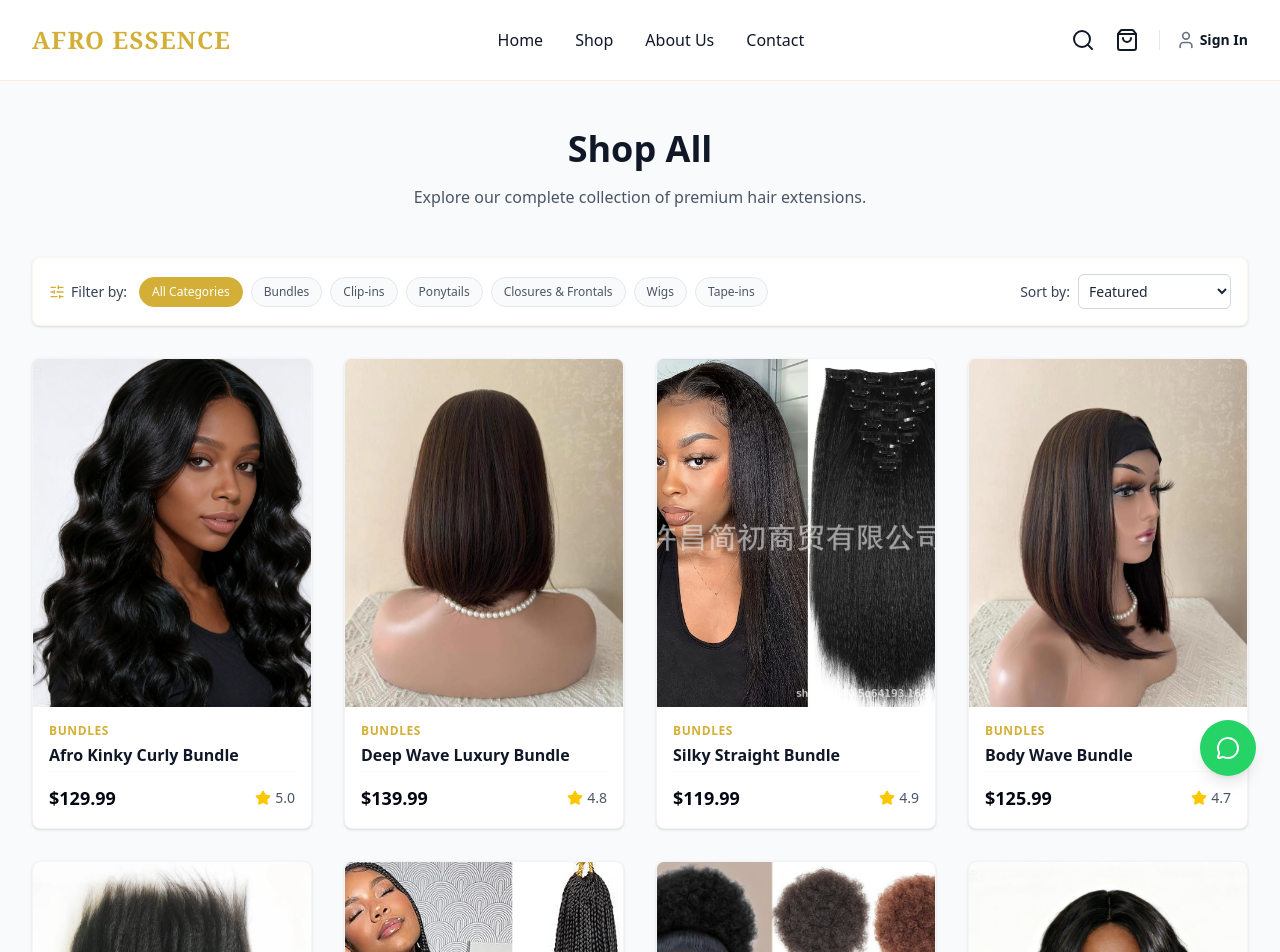
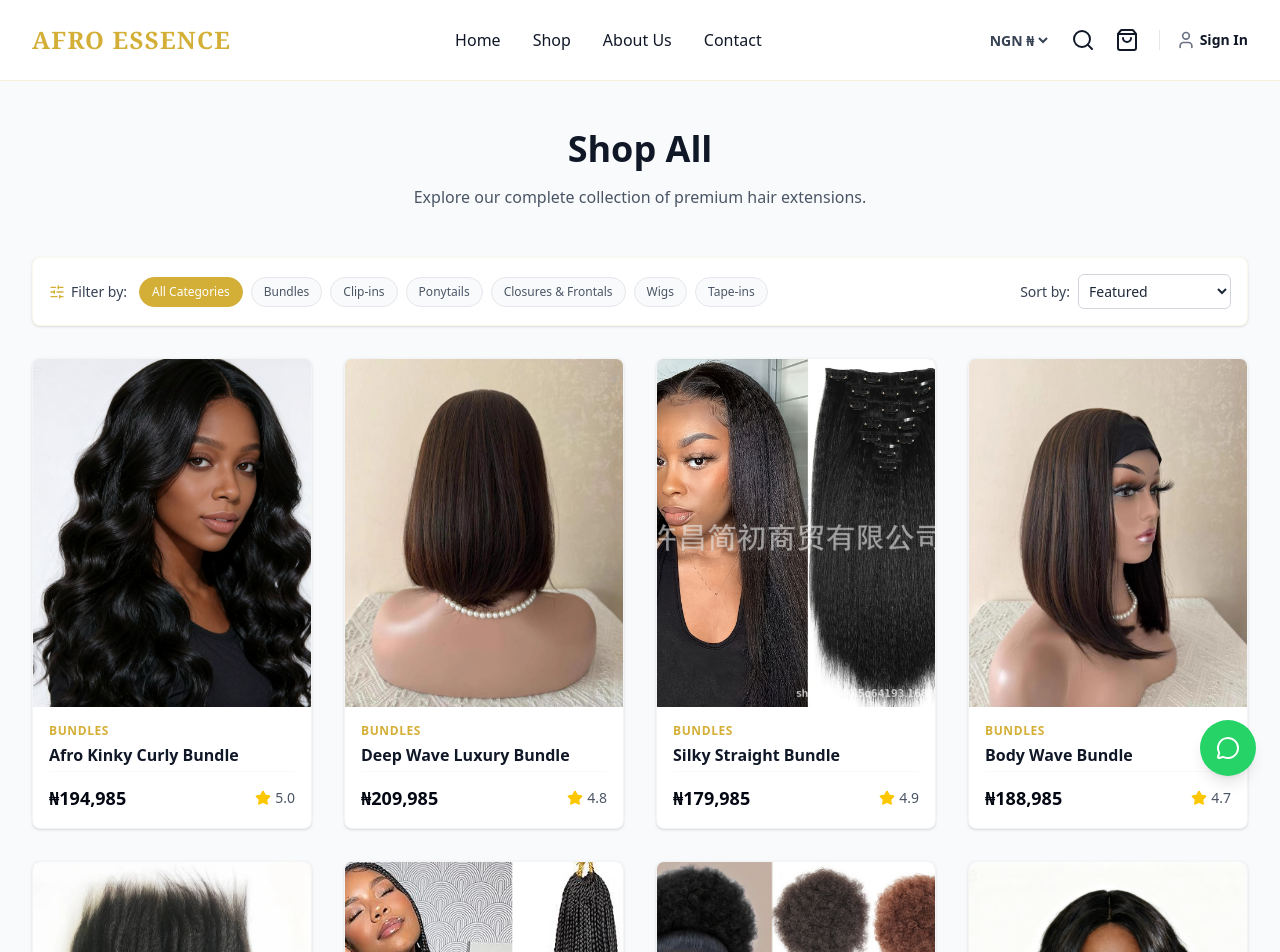
Before and after one commit to Luyando24/afro-essence, a Next.js app: page /shop in a window 1280 px wide. Shown: the top 952 px of the page. Built offline with nearby package versions, Linux system fonts and the light colour scheme; no server answers; the database is empty.

Commit message:
Implement multi-currency feature (USD base, NGN and AUD supported)

```diff
--- a/src/app/admin/page.tsx
+++ b/src/app/admin/page.tsx
@@ -33,10 +33,12 @@ import {
 } from "lucide-react";
 import { useAuth } from "@/components/AuthContext";
 import { supabase } from "@/lib/supabase";
+import { useCurrency } from "@/components/CurrencyContext";
 
 export default function AdminDashboardPage() {
   const router = useRouter();
   const { user, signOut, loading: authLoading } = useAuth();
+  const { formatPrice } = useCurrency();
 
   // Active Tab
   const [activeTab, setActiveTab] = useState<"overview" | "products" | "orders" | "reviews" | "settings">("overview");
@@ -520,7 +522,7 @@ export default function AdminDashboardPage() {
                   <div className="bg-white p-6 rounded-lg border border-gray-100 shadow-sm flex items-center justify-between">
                     <div className="space-y-1.5">
                       <span className="text-xs text-gray-400 font-bold uppercase tracking-wider block">Total Revenue</span>
-                      <span className="text-3xl font-bold text-gray-900">${totalRevenue.toFixed(2)}</span>
+                      <span className="text-3xl font-bold text-gray-900">{formatPrice(totalRevenue)}</span>
                     </div>
                     <div className="h-12 w-12 bg-green-50 rounded-full flex items-center justify-center text-green-500">
                       <TrendingUp className="h-6 w-6" />
@@ -602,7 +604,7 @@ export default function AdminDashboardPage() {
                                 <td className="px-6 py-4 font-mono text-xs text-gray-500 select-all">{o.id.substring(0, 8)}...</td>
                                 <td className="px-6 py-4 font-bold text-gray-800">{o.first_name} {o.last_name}</td>
                                 <td className="px-6 py-4 text-gray-500">{new Date(o.created_at).toLocaleDateString()}</td>
-                                <td className="px-6 py-4 font-bold text-primary">${Number(o.total_amount).toFixed(2)}</td>
+                                <td className="px-6 py-4 font-bold text-primary">{formatPrice(Number(o.total_amount))}</td>
                                 <td className="px-6 py-4">
                                   <span className={`inline-flex items-center text-[10px] font-bold px-2 py-0.5 rounded-full uppercase tracking-wider ${
                                     o.status === "Shipped" ? "bg-green-50 text-green-700 border border-green-200" :
@@ -639,7 +641,7 @@ export default function AdminDashboardPage() {
                             </div>
                             <div className="flex justify-between items-center text-[10px] text-gray-500">
                               <span>{new Date(o.created_at).toLocaleDateString()}</span>
-                              <span className="font-bold text-primary">${Number(o.total_amount).toFixed(2)}</span>
+                              <span className="font-bold text-primary">{formatPrice(Number(o.total_amount))}</span>
                             </div>
                           </div>
                         ))}
@@ -745,7 +747,7 @@ export default function AdminDashboardPage() {
                             <td className="px-6 py-4 text-gray-500 font-medium">{p.category}</td>
 
                             {/* Price */}
-                            <td className="px-6 py-4 font-bold text-gray-900">${Number(p.price).toFixed(2)}</td>
+                            <td className="px-6 py-4 font-bold text-gray-900">{formatPrice(Number(p.price))}</td>
 
                             {/* Live Inventory (Editable inline) */}
                             <td className="px-6 py-4">
@@ -837,7 +839,7 @@ export default function AdminDashboardPage() {
                       <div className="flex justify-between items-center bg-gray-50/50 p-2.5 rounded border border-gray-100">
                         <div>
                           <span className="text-[9px] text-gray-400 font-bold uppercase tracking-wider block">Price</span>
-                          <span className="text-xs font-bold text-gray-950">${Number(p.price).toFixed(2)}</span>
+                          <span className="text-xs font-bold text-gray-950">{formatPrice(Number(p.price))}</span>
                         </div>
 
                         <div>
@@ -987,7 +989,7 @@ export default function AdminDashboardPage() {
                                 <td className="px-6 py-4 text-gray-500">{new Date(o.created_at).toLocaleString()}</td>
 
                                 {/* Total Amount */}
-                                <td className="px-6 py-4 font-bold text-primary">${Number(o.total_amount).toFixed(2)}</td>
+                                <td className="px-6 py-4 font-bold text-primary">{formatPrice(Number(o.total_amount))}</td>
 
                                 {/* Status Modifiable Dropdown */}
                                 <td className="px-6 py-4">
@@ -1050,7 +1052,7 @@ export default function AdminDashboardPage() {
                                                 </div>
                                               </div>
                                               <div className="text-right">
-                                                <p className="font-bold text-gray-900">${Number(item.price).toFixed(2)}</p>
+                                                <p className="font-bold text-gray-900">{formatPrice(Number(item.price))}</p>
                                                 <p className="text-[10px] text-gray-450">Quantity: {item.quantity}</p>
                                               </div>
                                             </div>
@@ -1119,7 +1121,7 @@ export default function AdminDashboardPage() {
                           </div>
                           <div className="text-right">
                             <span className="text-[9px] text-gray-400 font-bold uppercase tracking-wider block">Total Amount</span>
-                            <span className="font-bold text-primary">${Number(o.total_amount).toFixed(2)}</span>
+                            <span className="font-bold text-primary">{formatPrice(Number(o.total_amount))}</span>
                           </div>
                         </div>
 
@@ -1162,7 +1164,7 @@ export default function AdminDashboardPage() {
                                     </div>
                                   </div>
                                   <div className="text-right font-bold text-gray-950">
-                                    ${Number(item.price * item.quantity).toFixed(2)}
+                                    {formatPrice(Number(item.price * item.quantity))}
                                   </div>
                                 </div>
                               ))}
--- a/src/app/checkout/page.tsx
+++ b/src/app/checkout/page.tsx
@@ -8,11 +8,13 @@ import { ArrowLeft, CreditCard, Shield, Loader2, ShoppingBag, User as UserIcon }
 import { useCart } from "@/components/CartContext";
 import { useAuth } from "@/components/AuthContext";
 import { supabase } from "@/lib/supabase";
+import { useCurrency } from "@/components/CurrencyContext";
 
 export default function CheckoutPage() {
   const router = useRouter();
   const { cartItems, cartTotal, clearCart } = useCart();
   const { user } = useAuth();
+  const { formatPrice } = useCurrency();
 
   // Form State
   const [email, setEmail] = useState("");
@@ -336,7 +338,7 @@ export default function CheckoutPage() {
                     <span>Weaving Your Order...</span>
                   </>
                 ) : (
-                  <span>Place Your Order (${totalAmount.toFixed(2)})</span>
+                  <span>Place Your Order ({formatPrice(totalAmount)})</span>
                 )}
               </button>
             </form>
@@ -370,7 +372,7 @@ export default function CheckoutPage() {
                       </p>
                     </div>
                     <p className="text-xs font-semibold text-gray-800 dark:text-gray-200">
-                      ${(item.price * item.quantity).toFixed(2)}
+                      {formatPrice(item.price * item.quantity)}
                     </p>
                   </div>
                 ))}
@@ -380,21 +382,21 @@ export default function CheckoutPage() {
               <div className="space-y-3.5 border-t border-gray-100 dark:border-zinc-800 pt-6">
                 <div className="flex justify-between text-sm text-gray-600 dark:text-gray-400">
                   <span>Subtotal</span>
-                  <span className="font-semibold text-gray-800 dark:text-gray-200">${cartTotal.toFixed(2)}</span>
+                  <span className="font-semibold text-gray-800 dark:text-gray-200">{formatPrice(cartTotal)}</span>
                 </div>
                 <div className="flex justify-between text-sm text-gray-600 dark:text-gray-400">
                   <span>Shipping</span>
                   <span className="font-semibold text-gray-800 dark:text-gray-200">
-                    {shippingCost === 0 ? "Free" : `$${shippingCost.toFixed(2)}`}
+                    {shippingCost === 0 ? "Free" : formatPrice(shippingCost)}
                   </span>
                 </div>
                 <div className="flex justify-between text-sm text-gray-600 dark:text-gray-400">
                   <span>Est. Sales Tax (8%)</span>
-                  <span className="font-semibold text-gray-800 dark:text-gray-200">${taxCost.toFixed(2)}</span>
+                  <span className="font-semibold text-gray-800 dark:text-gray-200">{formatPrice(taxCost)}</span>
                 </div>
                 <div className="flex justify-between text-base font-bold text-gray-900 dark:text-white border-t border-gray-100 dark:border-zinc-800 pt-4">
                   <span>Total Due</span>
-                  <span className="text-primary">${totalAmount.toFixed(2)}</span>
+                  <span className="text-primary">{formatPrice(totalAmount)}</span>
                 </div>
               </div>
             </div>
--- a/src/app/checkout/success/page.tsx
+++ b/src/app/checkout/success/page.tsx
@@ -6,6 +6,7 @@ import Image from "next/image";
 import { useSearchParams, useRouter } from "next/navigation";
 import { CheckCircle, Package, MapPin, Phone, Mail, ShoppingBag, Loader2, ArrowRight } from "lucide-react";
 import { supabase } from "@/lib/supabase";
+import { useCurrency } from "@/components/CurrencyContext";
 
 interface Order {
   id: string;
@@ -36,6 +37,7 @@ function SuccessReceiptContent() {
   const router = useRouter();
   const searchParams = useSearchParams();
   const orderId = searchParams.get("orderId");
+  const { formatPrice } = useCurrency();
 
   const [order, setOrder] = useState<Order | null>(null);
   const [items, setItems] = useState<OrderItem[]>([]);
@@ -223,10 +225,10 @@ function SuccessReceiptContent() {
 
                     <div className="text-right">
                       <p className="text-sm font-semibold text-gray-900 dark:text-white">
-                        ${(item.price * item.quantity).toFixed(2)}
+                        {formatPrice(item.price * item.quantity)}
                       </p>
                       <p className="text-[10px] text-gray-400 mt-0.5">
-                        ${item.price.toFixed(2)} each
+                        {formatPrice(item.price)} each
                       </p>
                     </div>
                   </div>
@@ -248,7 +250,7 @@ function SuccessReceiptContent() {
             <div className="text-right space-y-1">
               <span className="text-xs text-gray-500 font-medium">Total Paid</span>
               <p className="text-2xl font-bold text-primary">
-                ${Number(order.total_amount).toFixed(2)}
+                {formatPrice(Number(order.total_amount))}
               </p>
             </div>
           </div>
--- a/src/app/layout.tsx
+++ b/src/app/layout.tsx
@@ -6,6 +6,7 @@ import ChatWidget from "@/components/ChatWidget";
 import { CartProvider } from "@/components/CartContext";
 import CartDrawer from "@/components/CartDrawer";
 import { AuthProvider } from "@/components/AuthContext";
+import { CurrencyProvider } from "@/components/CurrencyContext";
 
 export const metadata: Metadata = {
   title: "Afro-Essence | Premium Hair Extensions",
@@ -24,6 +25,7 @@ export default function RootLayout({
         className={`antialiased font-sans min-h-screen flex flex-col`}
       >
         <AuthProvider>
+          <CurrencyProvider>
             <CartProvider>
               <Navbar />
               <main className="flex-grow">
@@ -33,6 +35,7 @@ export default function RootLayout({
               <ChatWidget />
               <CartDrawer />
             </CartProvider>
+          </CurrencyProvider>
         </AuthProvider>
       </body>
     </html>
--- a/src/app/page.tsx
+++ b/src/app/page.tsx
@@ -3,6 +3,7 @@ import Link from "next/link";
 import { products as fallbackProducts } from "@/data/products";
 import { ArrowRight, Star } from "lucide-react";
 import { supabase } from "@/lib/supabase";
+import PriceDisplay from "@/components/PriceDisplay";
 
 export default async function Home() {
   // Fetch products from Supabase
@@ -148,9 +149,7 @@ export default async function Home() {
                       {product.name}
                     </h3>
                     <div className="flex justify-between items-center">
-                      <span className="text-gray-900 dark:text-gray-100 font-semibold">
-                        ${product.price}
-                      </span>
+                      <PriceDisplay amount={product.price} className="text-gray-900 dark:text-gray-100 font-semibold" />
                       <div className="flex items-center text-yellow-500 text-sm">
                         <Star className="h-4 w-4 fill-current" />
                         <span className="ml-1 text-gray-500 dark:text-gray-400">{product.rating}</span>
--- a/src/app/products/[id]/page.tsx
+++ b/src/app/products/[id]/page.tsx
@@ -7,6 +7,7 @@ import { useParams, useRouter } from "next/navigation";
 import { Star, Truck, ShieldCheck, ArrowLeft, Heart, Share2, Loader2, MessageSquare, Plus, Minus, Check } from "lucide-react";
 import { useCart } from "@/components/CartContext";
 import { supabase } from "@/lib/supabase";
+import { useCurrency } from "@/components/CurrencyContext";
 import { products as fallbackProducts } from "@/data/products";
 
 interface Product {
@@ -34,6 +35,7 @@ export default function ProductDetailPage() {
   const router = useRouter();
   const { id } = useParams() as { id: string };
   const { addToCart } = useCart();
+  const { formatPrice } = useCurrency();
 
   const [product, setProduct] = useState<Product | null>(null);
   const [reviews, setReviews] = useState<Review[]>([]);
@@ -302,7 +304,7 @@ export default function ProductDetailPage() {
 
             <div className="mt-4 flex items-center justify-between border-b border-gray-100 dark:border-zinc-800 pb-4">
               <p className="text-3xl text-primary font-bold tracking-tight">
-                ${product.price.toFixed(2)}
+                {formatPrice(product.price)}
               </p>
 
               <div className="flex items-center space-x-3">
@@ -599,7 +601,7 @@ export default function ProductDetailPage() {
                       <h3 className="font-serif text-base font-bold text-gray-900 dark:text-white mb-1 group-hover:text-primary transition-colors truncate">
                         {p.name}
                       </h3>
-                      <p className="text-primary font-bold">${p.price.toFixed(2)}</p>
+                      <p className="text-primary font-bold">{formatPrice(p.price)}</p>
                     </div>
                   </div>
                 </Link>
--- a/src/app/shop/page.tsx
+++ b/src/app/shop/page.tsx
@@ -6,6 +6,7 @@ import Link from "next/link";
 import { Star, Loader2, SlidersHorizontal } from "lucide-react";
 import { products as fallbackProducts } from "@/data/products";
 import { supabase } from "@/lib/supabase";
+import { useCurrency } from "@/components/CurrencyContext";
 
 interface DBProduct {
   id: string;
@@ -24,6 +25,7 @@ export default function ShopPage() {
   const [loading, setLoading] = useState(true);
   const [selectedCategory, setSelectedCategory] = useState("All Categories");
   const [sortBy, setSortBy] = useState("Featured");
+  const { formatPrice } = useCurrency();
 
   useEffect(() => {
     async function loadProducts() {
@@ -168,7 +170,7 @@ export default function ShopPage() {
                     </h3>
                     <div className="mt-auto flex justify-between items-center pt-3 border-t border-gray-50 dark:border-zinc-800">
                       <span className="text-gray-950 dark:text-gray-50 font-bold text-lg">
-                        ${product.price.toFixed(2)}
+                        {formatPrice(product.price)}
                       </span>
                       <div className="flex items-center text-yellow-500 text-sm">
                         <Star className="h-4 w-4 fill-current text-yellow-400" />
--- a/src/components/CartDrawer.tsx
+++ b/src/components/CartDrawer.tsx
@@ -5,6 +5,7 @@ import Image from "next/image";
 import Link from "next/link";
 import { X, ShoppingBag, Plus, Minus, Trash2 } from "lucide-react";
 import { useCart } from "./CartContext";
+import { useCurrency } from "./CurrencyContext";
 
 export default function CartDrawer() {
   const {
@@ -16,6 +17,7 @@ export default function CartDrawer() {
     cartTotal,
     cartCount,
   } = useCart();
+  const { formatPrice } = useCurrency();
 
   const drawerRef = useRef<HTMLDivElement>(null);
 
@@ -125,7 +127,7 @@ export default function CartDrawer() {
                         {item.name}
                       </h4>
                       <p className="text-sm font-semibold text-primary">
-                        ${(item.price * item.quantity).toFixed(2)}
+                        {formatPrice(item.price * item.quantity)}
                       </p>
                     </div>
 
@@ -171,10 +173,10 @@ export default function CartDrawer() {
             <div className="px-6 py-6 bg-gray-50 dark:bg-zinc-950 border-t border-gray-100 dark:border-zinc-800 space-y-4">
               <div className="flex justify-between text-base font-medium text-gray-900 dark:text-white">
                 <span>Subtotal</span>
-                <span className="font-semibold">${cartTotal.toFixed(2)}</span>
+                <span className="font-semibold">{formatPrice(cartTotal)}</span>
               </div>
               <p className="text-xs text-gray-500">
-                Shipping and taxes calculated at checkout. Enjoy free shipping on orders over $200!
+                Shipping and taxes calculated at checkout. Enjoy free shipping on orders over {formatPrice(200)}!
               </p>
 
               <div className="grid grid-cols-1 gap-2 pt-2">
--- /dev/null
+++ b/src/components/CurrencyContext.tsx
@@ -0,0 +1,75 @@
+"use client";
+
+import React, { createContext, useContext, useState, useEffect } from "react";
+
+export type Currency = "NGN" | "AUD";
+
+interface CurrencyContextType {
+  currency: Currency;
+  setCurrency: (currency: Currency) => void;
+  formatPrice: (amountInUsd: number) => string;
+}
+
+const CurrencyContext = createContext<CurrencyContextType | undefined>(undefined);
+
+// Approximate static exchange rates relative to 1 USD
+const EXCHANGE_RATES: Record<Currency, number> = {
+  NGN: 1500,
+  AUD: 1.5,
+};
+
+export function CurrencyProvider({ children }: { children: React.ReactNode }) {
+  const [currency, setCurrencyState] = useState<Currency>("NGN");
+  const [isClient, setIsClient] = useState(false);
+
+  useEffect(() => {
+    setIsClient(true);
+    const savedCurrency = localStorage.getItem("afro_essence_currency") as Currency;
+    if (savedCurrency && (savedCurrency === "NGN" || savedCurrency === "AUD")) {
+      setCurrencyState(savedCurrency);
+    }
+  }, []);
+
+  const setCurrency = (newCurrency: Currency) => {
+    setCurrencyState(newCurrency);
+    if (typeof window !== "undefined") {
+      localStorage.setItem("afro_essence_currency", newCurrency);
+    }
+  };
+
+  const formatPrice = (amountInUsd: number) => {
+    const activeCurrency = isClient ? currency : "NGN"; // Default to NGN during SSR
+
+    // Ensure amount is a valid number
+    const safeAmount = Number(amountInUsd) || 0;
+    const convertedAmount = safeAmount * EXCHANGE_RATES[activeCurrency];
+
+    if (activeCurrency === "NGN") {
+      // NGN usually formatted without cents
+      return '₦' + convertedAmount.toLocaleString("en-US", {
+        minimumFractionDigits: 0,
+        maximumFractionDigits: 0,
+      });
+    } else {
+      // AUD
+      return 'A$' + convertedAmount.toLocaleString("en-US", {
+        minimumFractionDigits: 2,
+        maximumFractionDigits: 2,
+      });
+    }
+  };
+
+  return (
+    <CurrencyContext.Provider value={{ currency, setCurrency, formatPrice }}>
+      {children}
+    </CurrencyContext.Provider>
+  );
+}
+
+export function useCurrency() {
+  const context = useContext(CurrencyContext);
+  if (context === undefined) {
+    throw new Error("useCurrency must be used within a CurrencyProvider");
+  }
+  return context;
+}
--- a/src/components/Navbar.tsx
+++ b/src/components/Navbar.tsx
@@ -6,12 +6,14 @@ import { usePathname } from "next/navigation";
 import { Menu, X, ShoppingBag, Search, User as UserIcon } from "lucide-react";
 import { useCart } from "./CartContext";
 import { useAuth } from "./AuthContext";
+import { useCurrency, Currency } from "./CurrencyContext";
 
 export default function Navbar() {
   const pathname = usePathname();
   const [isOpen, setIsOpen] = useState(false);
   const { cartCount, setIsCartOpen } = useCart();
   const { user, signOut } = useAuth();
+  const { currency, setCurrency } = useCurrency();
 
   if (pathname?.startsWith("/admin")) {
     return null;
@@ -46,6 +48,16 @@ export default function Navbar() {
 
           {/* Icons */}
           <div className="hidden md:flex items-center space-x-5">
+            {/* Currency Switcher */}
+            <select
+              value={currency}
+              onChange={(e) => setCurrency(e.target.value as Currency)}
+              className="bg-transparent text-sm font-semibold text-gray-700 dark:text-gray-300 outline-none cursor-pointer hover:text-primary transition-colors border-none"
+            >
+              <option value="NGN">NGN ₦</option>
+              <option value="AUD">AUD $</option>
+            </select>
+
             <button className="text-gray-900 dark:text-gray-100 hover:text-primary transition-colors">
               <Search className="h-6 w-6" />
             </button>
@@ -87,6 +99,16 @@ export default function Navbar() {
 
           {/* Mobile menu and cart button */}
           <div className="md:hidden flex items-center space-x-4">
+            {/* Mobile Currency Switcher */}
+            <select
+              value={currency}
+              onChange={(e) => setCurrency(e.target.value as Currency)}
+              className="bg-transparent text-sm font-semibold text-gray-700 dark:text-gray-300 outline-none cursor-pointer border-none"
+            >
+              <option value="NGN">NGN ₦</option>
+              <option value="AUD">AUD $</option>
+            </select>
+
             <button
               onClick={() => setIsCartOpen(true)}
               className="text-gray-900 dark:text-gray-100 hover:text-primary transition-colors relative"
--- /dev/null
+++ b/src/components/PriceDisplay.tsx
@@ -0,0 +1,8 @@
+"use client";
+
+import { useCurrency } from "./CurrencyContext";
+
+export default function PriceDisplay({ amount, className = "" }: { amount: number, className?: string }) {
+  const { formatPrice } = useCurrency();
+  return <span className={className}>{formatPrice(amount)}</span>;
+}
```
Lines whose indentation alone changed are shown as unchanged.
